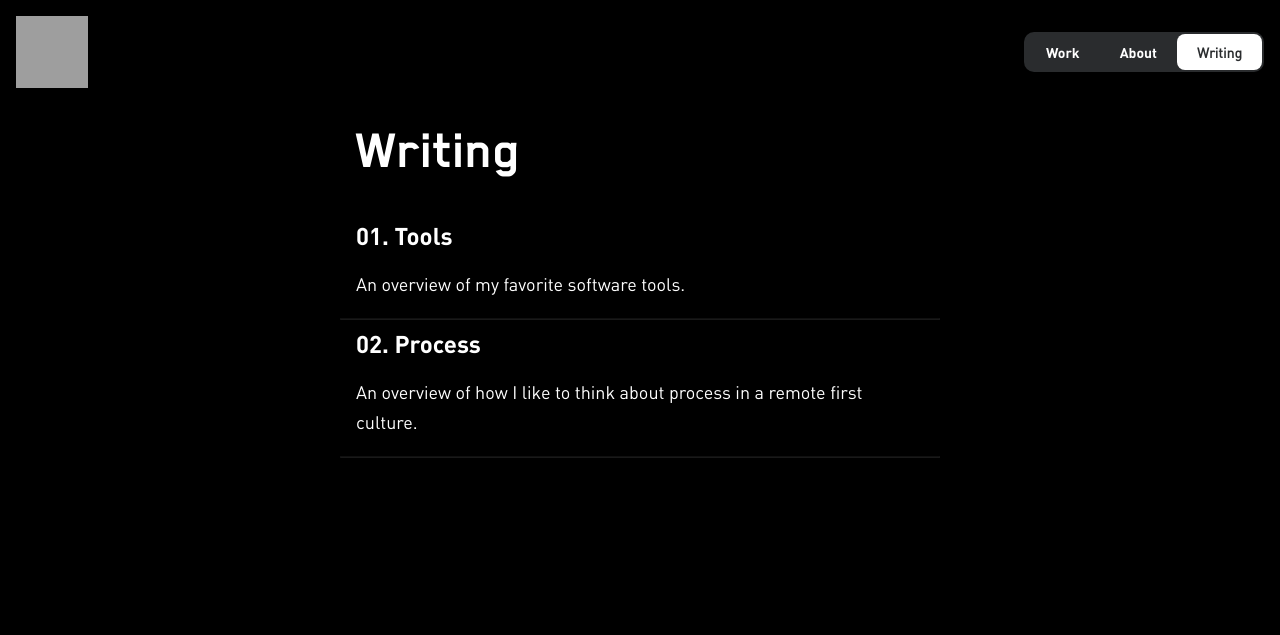
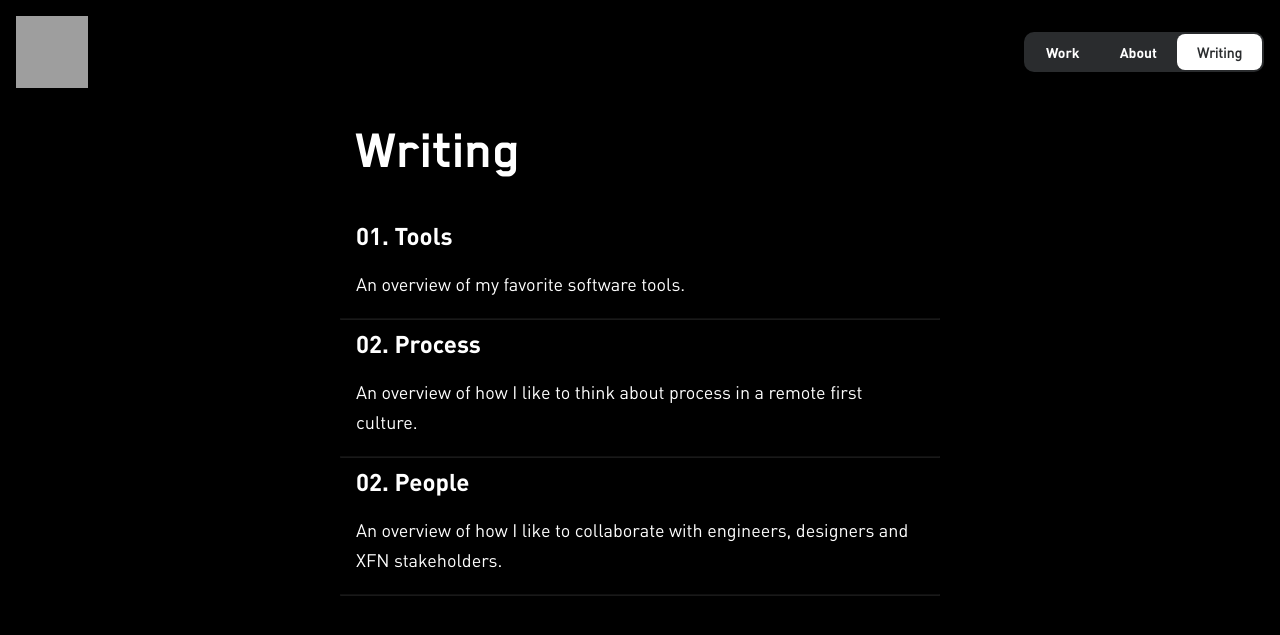
Before and after one commit to jotd/jotd-portfolio, a Jekyll site: the page writing/index.html, which Jekyll copies as it is, in a window 1280 px wide. Shown: the top 635 px of the page. Built offline with Jekyll 4.4.1, drawn with Linux system fonts in a browser that asks for light colours; grey boxes are pictures that could not be loaded.

Commit message:
Update index.html

```diff
--- a/writing/index.html
+++ b/writing/index.html
@@ -56,6 +56,15 @@
     </div>
 
 
+    <div class="content-about">
+      <span id="margin-below-section" class="text-subheader-3 highlight">02. People</span>
+      <p class="text-body">
+        An overview of how I like to collaborate with engineers, designers and XFN stakeholders.
+      </p>
+      <hr>
+    </div>
+
+
 
   </body>
 </html>
```
